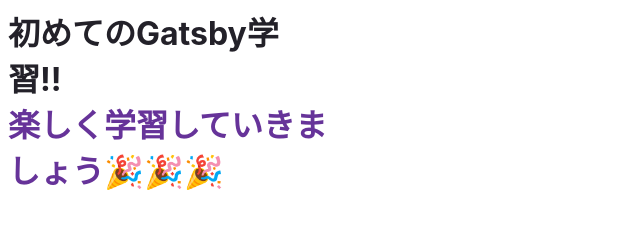
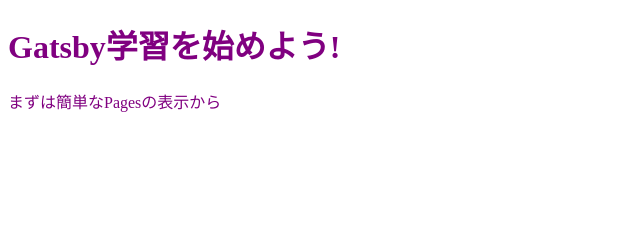
Before and after one commit to yuugure/gatsby_tutorial, a Gatsby site in the folder first_lesson/: page / in a window 1280 px wide. Shown: the whole page, without its empty margins (0-640 px from the left). Built offline with nearby package versions, Linux system fonts and the light colour scheme; Gatsby itself is replaced by a stand-in of ours.

Commit message:
first lesson

```diff
--- a/first_lesson/src/pages/index.js
+++ b/first_lesson/src/pages/index.js
@@ -1,34 +1,12 @@
 import * as React from "react"
 
-// styles
-const pageStyles = {
-  color: "#232129",
-  fontFamily: "-apple-system, Roboto, sans-serif, serif",
-}
-const headingStyles = {
-  marginTop: 0,
-  marginBottom: 64,
-  maxWidth: 320,
-}
-const headingAccentStyles = {
-  color: "#663399",
-}
-
-// markup
-const IndexPage = () => {
+const Index = () => {
   return (
-    <main style={pageStyles}>
-      <title>First Lesson Start</title>
-      <h1 style={headingStyles}>
-        初めてのGatsby学習!!
-        <br />
-        <span style={headingAccentStyles}>楽しく学習していきましょう</span>
-        <span role="img" aria-label="Party popper emojis">
-          🎉🎉🎉
-        </span>
-      </h1>
-    </main>
+    <div style={{ color: `purple` }}>
+      <h1>Gatsby学習を始めよう!</h1>
+      <p>まずは簡単なPagesの表示から</p>
+    </div>
   )
 }
 
-export default IndexPage
+export default Index
```
